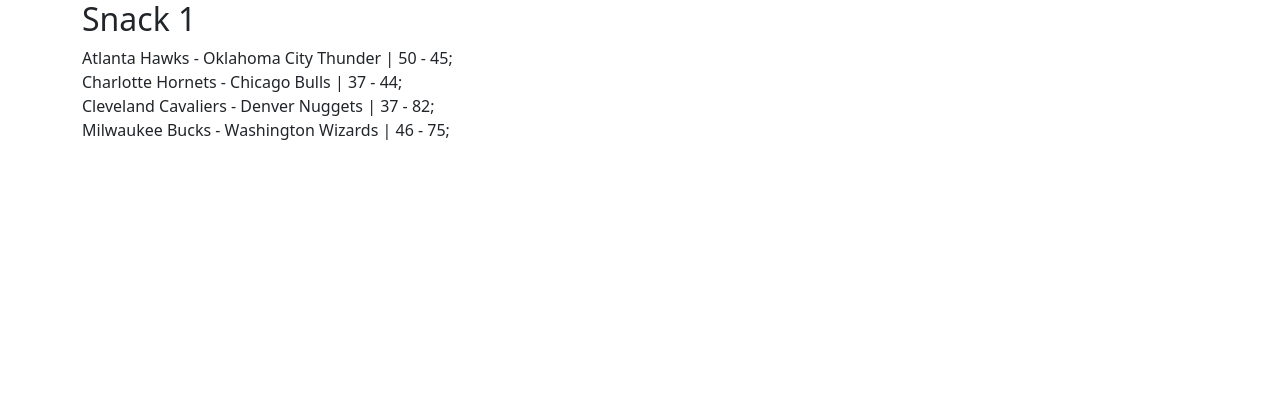
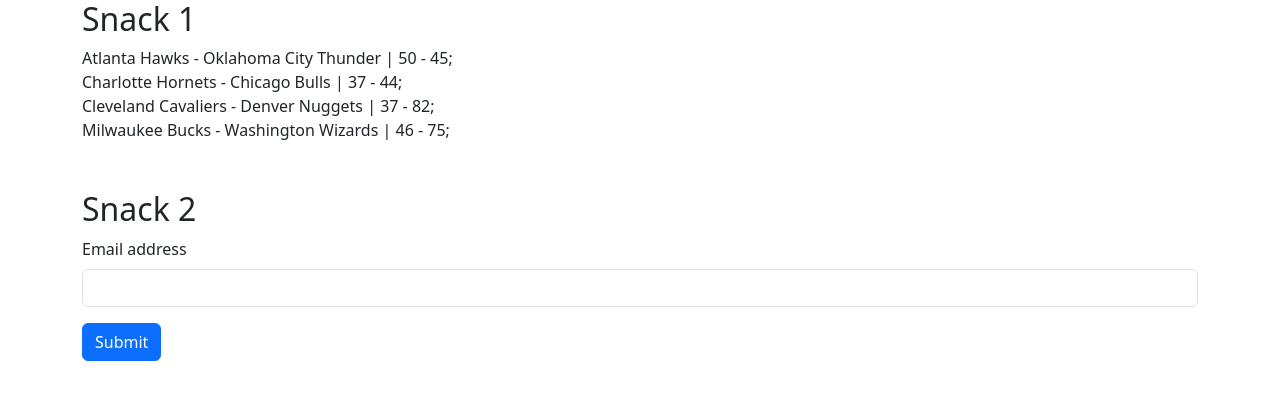
Before and after one commit to Riccardo-Potalivo/php-snacks-b1, a PHP site: page / in a window 1280 px wide. Shown: the top 400 px of the page. Run offline with PHP 8.4, Linux system fonts and the light colour scheme.

Commit message:
snack-2-name-done

```diff
--- a/index.php
+++ b/index.php
@@ -1,4 +1,5 @@
 <?php
+// snack 1
 
 $partite = [
     [
@@ -25,9 +26,16 @@ $partite = [
         "punti_casa" => "46",
         "punti_ospite" => "75",
     ],
-]
+];
 
-    ?>
+// snack 2
+if (!isset($_GET['name']) || strlen($_GET['name']) > 3) {
+    $name = false;
+} else {
+    $name = true;
+}
+
+?>
 
 <!DOCTYPE html>
 <html lang="en">
@@ -51,6 +59,20 @@ $partite = [
             </div>
         <?php } ?>
     </div>
+    <!-- snack 2 -->
+    <div class="container mt-5">
+        <h2>Snack 2</h2>
+        <form>
+            <div class="mb-3">
+                <label for="name" class="form-label">Email address</label>
+                <input type="text" class="form-control" id="name" name="name">
+                <?php if ($name) { ?>
+                    <div id="emailHelp" class="form-text">minimo 4 caratteri</div>
+                <?php } ?>
+            </div>
+            <button type="submit" class="btn btn-primary">Submit</button>
+        </form>
+    </div>
 
 </body>
 
```
